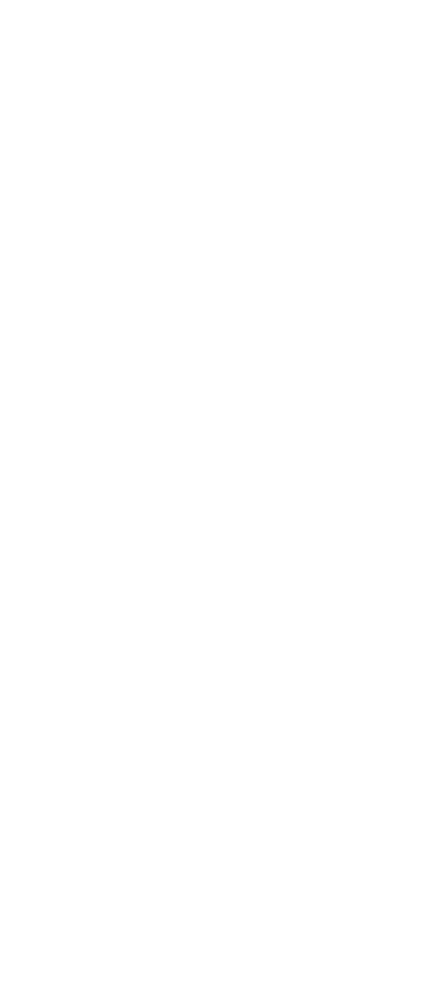
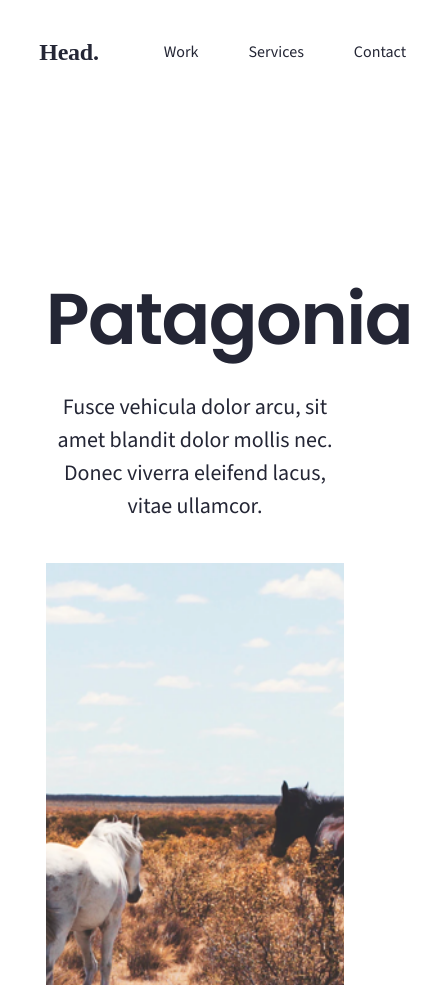
Before and after one commit to berriestrawberrie/ResponsiveDesign, a plain HTML site: page index.html in a window 390 px wide. Shown: the whole page, 431 px wide, since content can reach past the window. Before the commit the page ends 844 px from the top, so only its background shows below. Drawn offline with nearby package versions, Linux system fonts and the light colour scheme; a web font is replaced by a local one.

Commit message:
Completed HTML and SASS responsive

```diff
--- /dev/null
+++ b/css/_colors.scss
@@ -0,0 +1,2 @@
+$bg-color: #fff;
+$main-color: #242635;
--- /dev/null
+++ b/css/_fonts.scss
@@ -0,0 +1,3 @@
+$header: "Poppins", serif;
+$content: "Source Sans 3", serif;
+$logo: "Aldrich", serif;
--- /dev/null
+++ b/css/_main.scss
@@ -0,0 +1,95 @@
+
+/*TABLET: 1440PX DESKTOP*/
+.main{
+    width: 100%;
+    height: 100%;
+    &__title{
+        margin: 0 auto;
+        text-align: center;
+        width: 60%;
+    }
+    &__content{
+        margin: 0 auto;
+        text-align: center;
+        width: 60%;
+    }
+    &__image{
+        margin-top: 30px;
+        width: 100%;
+        height: 50vh;
+        background-image: url('../images/horse-lg.png');
+        background-size: cover;
+        background-position-x: 40%;
+    }
+
+}/*END OF 1440PX DESKTOP*/
+
+
+
+/*TABLET: 768PX MEDIUM*/
+@media screen and (max-width: 768px){
+
+    .main{
+        width: 90%;
+        margin: 0 auto;
+        display: grid;
+        grid-template-columns: repeat(10, 1fr);
+        grid-template-rows: repeat(10, 1fr);
+
+
+        &__title{
+            width: 100%;
+            grid-row:2/3;
+            grid-column: 1/11;
+
+        }
+        &__content{
+            width: 100%;
+            grid-row: 3/4;
+            grid-column: 1/11;
+
+        }
+        &__image{
+            grid-row: 4/11;
+            grid-column: 1/11;
+
+        }
+
+    }
+}/*END OF TABLET: 768PX MEDIUM**/
+
+/*PHONE: 320px PHONE*/
+@media screen and (max-width: 320px){
+
+
+    .main{
+        margin-left: 20px;
+        display: grid;
+        grid-template-columns: repeat(5, 1fr);
+        grid-template-rows: repeat(10, 1fr);
+
+
+
+        &__title{
+            width: 100%;
+            grid-row:1/3;
+            grid-column: 1/6;
+
+        }
+        &__content{
+            width: 100%;
+            grid-row: 3/4;
+            grid-column: 1/6;
+
+
+        }
+        &__image{
+            grid-row:4/11;
+            grid-column: 1/6;
+
+
+        }
+
+    }
+
+}/*END OF PHONE: 320px PHONE*/
--- /dev/null
+++ b/css/nav.scss
@@ -0,0 +1,60 @@
+@use 'fonts';
+@use 'colors';
+
+
+.navbar{
+    display: flex;
+    justify-content: space-between;
+    align-items: center;
+    padding: 10px;
+    &__ul-links{
+        ul{
+            list-style-type: none;
+            display:flex;
+            justify-content: space-evenly;
+            align-items: center;
+            li{
+                font-family: fonts.$content;
+                margin: 0 25px;
+            }
+
+        }
+    }
+    &__ul-dots{
+        display:none;
+    }
+}/*END OF NAV LARGE*/
+
+
+
+@media screen and (max-width: 320px) {
+    .navbar{
+
+        &__ul-links{
+            display: none;
+        }
+        &__ul-dots{
+            display: flex;
+            align-items: flex-start;
+
+            ul{
+                list-style-type: none;
+                display:flex;
+
+                li{
+                    font-family: fonts.$header;
+
+
+                }
+
+            }
+
+            p{
+                font-size: 36px;
+                letter-spacing: -2px;
+            }
+        }
+
+    }
+
+}
--- /dev/null
+++ b/css/styles.scss
@@ -0,0 +1,96 @@
+@use 'fonts';
+@use 'colors';
+
+@import 'main';
+
+*{
+    color: colors.$main-color;
+}
+
+body{
+    max-width: 1440px;
+    min-width: 320px;
+    position: relative;
+    background-color: colors.$bg-color;
+    margin: 0 auto;
+}
+
+h1{
+    font-family: fonts.$header;
+    font-size: 90px;
+    line-height: 102px;
+    letter-spacing: -2px;
+    font-weight: 500;
+    margin: 30px 0;
+}
+
+h3{
+    font-family: fonts.$logo;
+    font-size: 24px;
+    line-height: 36px;
+    letter-spacing: -.25px;
+    font-weight: normal;
+}
+p{
+    font-family: fonts.$content;
+    font-size: 22px;
+    line-height: 33px;
+    margin: 0;
+}
+a{
+    text-decoration: none;
+}
+a:hover{
+    opacity: .5;
+}
+
+
+/*TABLET: 1440PX DESKTOP*/
+@media screen and (min-width: 769px){
+    body{
+        width: 85%;
+    }
+
+}
+
+
+/*TABLET: 768PX MEDIUM*/
+@media screen and (max-width: 768px){
+    body{
+     width: 85%;
+    }
+    h1{
+        font-family: fonts.$header;
+        font-size: 72px;
+        line-height: 83px;
+        letter-spacing: -1.6px;
+        font-weight: 600;
+        margin: 30px 0;
+    }
+
+    h3{
+
+        font-weight: bold;
+    }
+ }
+
+
+/*PHONE: 320PX SMALL*/
+
+@media screen and (max-width: 320px){
+    body{
+     width: 100%;
+    }
+    h1{
+        font-size: 36px;
+        line-height: 40px;
+        letter-spacing: -.8px;
+        font-weight: 600;
+    }
+    p{
+        font-size: 12px;
+        line-height: 18px;
+
+    }
+
+ }
--- a/index.html
+++ b/index.html
@@ -1,11 +1,61 @@
 <!DOCTYPE html>
 <html lang="en">
 <head>
-    <meta charset="UTF-8">
-    <meta name="viewport" content="width=device-width, initial-scale=1.0">
-    <title>Document</title>
+        <!--GLOBAL INFORMATION-->
+        <meta charset="UTF-8">
+        <meta name="viewport" content="width=device-width, initial-scale=1.0">
+        <!--NORMALIZE CSS-->
+        <link rel="stylesheet" href="css/normalize.css">
+        <!--CUSTOM FONT-->
+        <link rel="stylesheet" href="css/TAN - MERINGUE.css">
+        <!--GOOGLE FONTS -->
+        <link rel="preconnect" href="https://fonts.googleapis.com">
+        <link rel="preconnect" href="https://fonts.gstatic.com" crossorigin>
+        <link href="https://fonts.googleapis.com/css2?family=Aldrich&family=Poppins:ital,wght@0,100;0,200;0,300;0,400;0,500;0,600;0,700;0,800;0,900;1,100;1,200;1,300;1,400;1,500;1,600;1,700;1,800;1,900&family=Source+Sans+3:ital,wght@0,200..900;1,200..900&display=swap" rel="stylesheet">
+        <!--FONT AWESOME ICONS-->
+        <script src="https://kit.fontawesome.com/df8ac4cd23.js" crossorigin="anonymous"></script>
+        <!--ANIMATECSS-->
+        <link rel="stylesheet" href="https://cdnjs.cloudflare.com/ajax/libs/animate.css/4.1.1/animate.min.css"/>
+        <!--CUSTOM CSS-->
+        <link rel="stylesheet" href="css/styles.css">
+        <link rel="stylesheet" href="css/nav.css">
+    <title>Patagonia</title>
 </head>
 <body>
+     <!--HEADER NAVIGATION -->
+     <header>
+        <div class="navbar">
+            <a href="#"><h3>Head.</h3></a>
+           <div class="navbar__ul-links">
+                <ul>
+                    <li><a href="#">Work</a></li>
+                    <li><a href="#">Services</a></li>
+                    <li><a href="#">Contact</a></li>
 
+                </ul>
+           </div>
+           <div class="navbar__ul-dots">
+                <ul>
+                    <li><a href="#"><p>...</p></p></a></li>
+                </ul>
+           </div>
+        </div>
+
+
+    </header>
+
+    <!--STYLED IN?-->
+    <div class="main">
+        <div class="main__title">
+            <h1>Patagonia</h1>
+        </div>
+        <div class="main__content">
+            <p>Fusce vehicula dolor arcu, sit amet blandit dolor mollis nec.
+                Donec viverra eleifend lacus, vitae ullamcor.</p>
+        </div>
+        <div class="main__image">
+
+        </div>
+    </div>
 </body>
 </html>
```
Also changed, not shown: css/nav.css (added), css/styles.css (added), images/horse-lg.png (added).
